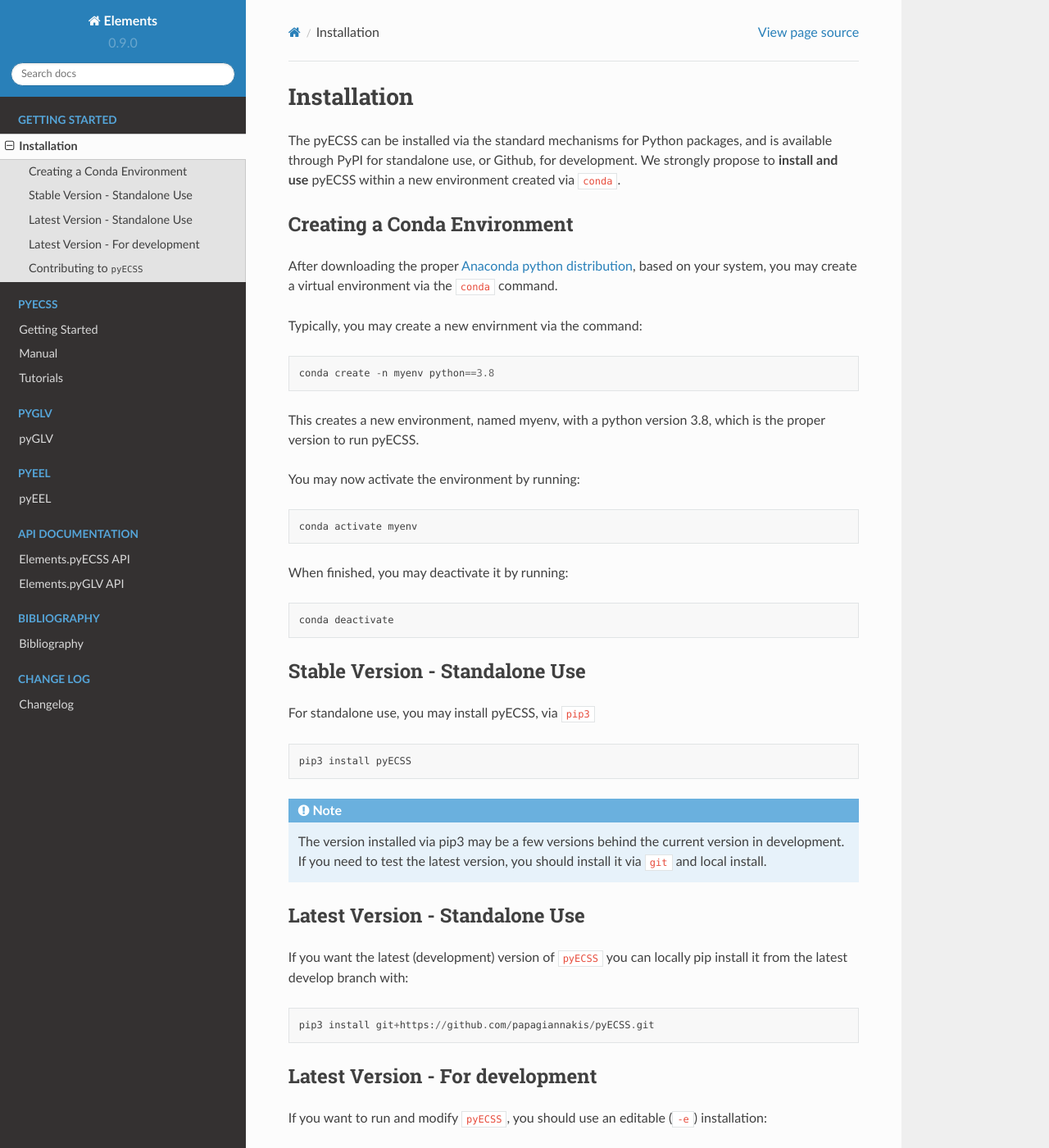
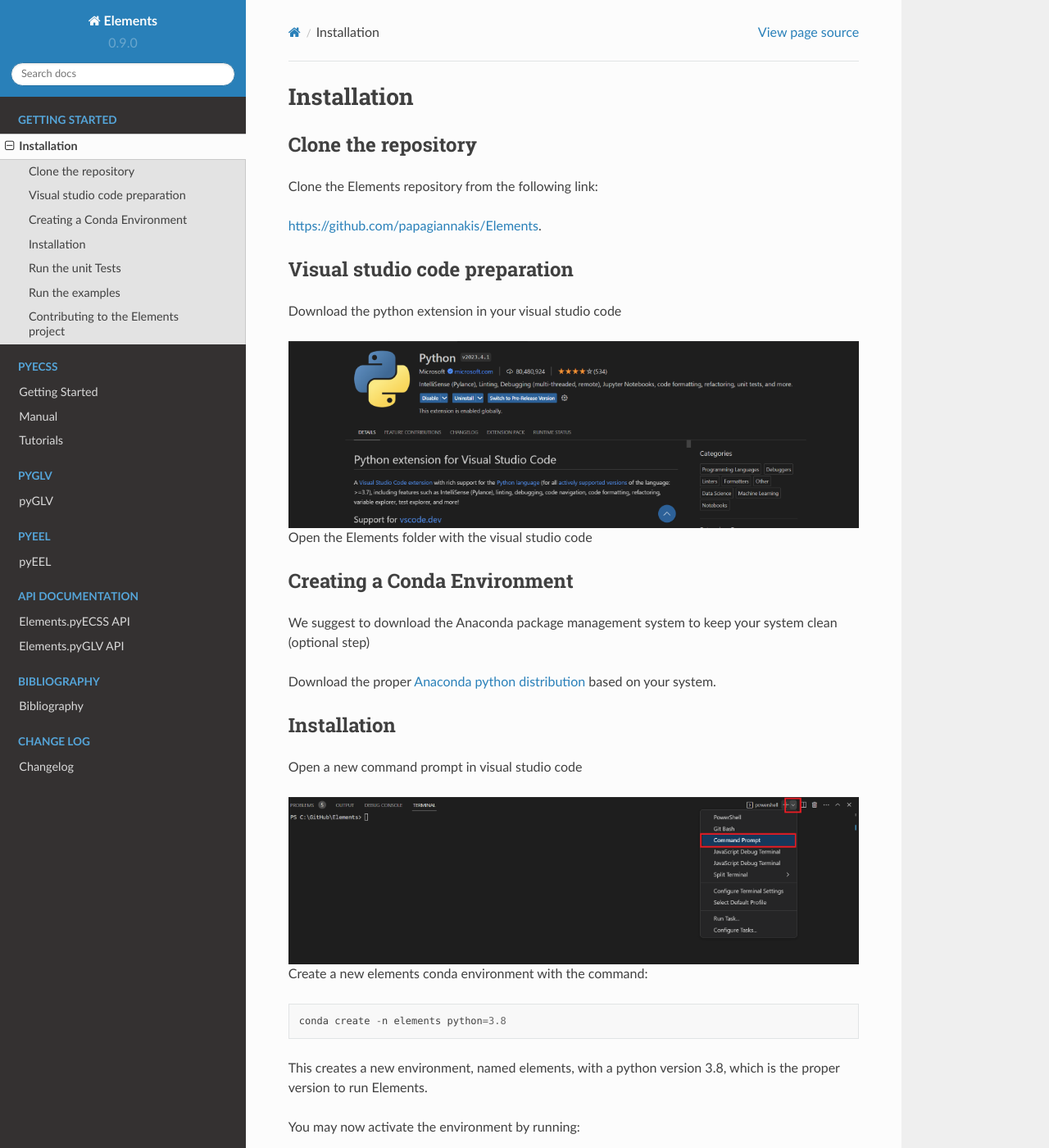
Before and after one commit to papagiannakis/Elements, a Sphinx documentation site: the page built from docs/source/getting_started/installation.rst, in a window 1280 px wide and 1400 px high. Shown: the whole window at 82% size. Built offline with Sphinx 7.4.7 and the Read the Docs theme 2.0.0, drawn with Linux system fonts in a browser that asks for light colours; some of the changed text lies outside the part shown.

Commit message:
Installation tutorial

```diff
--- a/docs/source/getting_started/installation.rst
+++ b/docs/source/getting_started/installation.rst
@@ -1,65 +1,100 @@
 Installation
 ============
 
-The pyECSS can be installed via the standard mechanisms for Python packages, and is available through PyPI for standalone use,
-or Github, for development. We strongly propose to **install and use** pyECSS within a new environment created via ``conda``.
+Clone the repository
+------------------------------
+
+Clone the Elements repository from the following link:
+
+`https://github.com/papagiannakis/Elements <https://github.com/papagiannakis/Elements>`_.
+
+
+Visual studio code preparation
+--------------------------------
+
+Download the python extension in your visual studio code
+
+.. image:: img/pythonExtension.png
+    :align: center
+
+
+Open the Elements folder with the visual studio code
 
 
 Creating a Conda Environment
-------------------------------
-After downloading the proper
-`Anaconda python distribution <https://www.anaconda.com/distribution/#download-section>`_,
-based on your system, you may create a virtual environment via the ``conda`` command.
+----------------------------------------
 
-Typically, you may create a new envirnment via the command::
+We suggest to download the Anaconda package management system to keep your system clean (optional step)
 
-    conda create -n myenv python==3.8
+Download the proper `Anaconda python distribution <https://www.anaconda.com/distribution/#download-section>`_ based on your system.
 
-This creates a new environment, named myenv, with a python version 3.8, which is the proper version to run pyECSS.
+
+Installation
+--------------------------------
+
+Open a new command prompt in visual studio code
+
+.. image:: img/cmd.png
+    :align: center
+
+Create a new elements conda environment with the command::
+
+    conda create -n elements python=3.8
+
+This creates a new environment, named elements, with a python version 3.8, which is the proper version to run Elements.
 
 You may now activate the environment by running::
 
-    conda activate myenv
+    conda activate elements
 
-When finished, you may deactivate it by running::
+Install the needed packages to your elements environment with the following command::
 
-    conda deactivate
+    pip install -e .
+
+.. image:: img/pipInstall.png
+    :align: center
+
+Your elements project is now ready!
+
+Run the unit Tests
+--------------------------------
+
+To run the unit tests
+
+Click the unit test icon on the left side panel. Then to run the test click the run test button.
+
+.. image:: img/unitTests.png
+    :align: center
+
+Make sure that all the tests run properly.
+
+Run the examples
+--------------------------------
+
+Now let's run some Elements examples
+
+Navigate to the **pyGLV/examples** folder and click the **example_9_textures_with_lighting.py** example.
+
+Click the python version button on the bottom right and select the elements environment we created.
+
+.. image:: img/runExample.png
+    :align: center
+
+Then press the F5 button to run the example
 
 
-
-Stable Version - Standalone Use
---------------------------------
-For standalone use, you may install pyECSS, via ``pip3`` ::
-
-    pip3 install pyECSS
-
-.. note ::
-
-    The version installed via pip3 may be a few versions behind the current version in development.
-    If you need to test the latest version, you should install it via ``git`` and local install.
-
-Latest Version - Standalone Use
-----------------------------------
-
-If you want the latest (development) version of ``pyECSS`` you can locally pip install it from the latest develop branch with::
-
-    pip3 install git+https://github.com/papagiannakis/pyECSS.git
-
-Latest Version - For development
------------------------------------
-
-If you want to run and modify ``pyECSS``, you should use an editable (``-e``) installation::
-
-    git clone https://github.com/papagiannakis/pyECSS.git
-    pip3 install -e ./pyECSS
+.. image:: img/rotatingCube.png
+    :align: center
 
 
-Contributing to ``pyECSS``
------------------------------------
+The rotating cube should appear!
 
-In order to contribute to contribute to the ``pyECSS`` package:
+Contributing to the Elements project
+---------------------------------------
 
-1. Fork the `develop branch <https://github.com/papagiannakis/pyECSS.git>`_.
+In order to contribute to contribute to the Elements package:
+
+1. Fork the `develop branch <https://github.com/papagiannakis/Elements>`_.
 2. Clone your forked repo to your computer.
 3. Install it in editable mode by running::
 
@@ -69,4 +104,4 @@
 
 4. Create a feature branch from the develop branch, and work on it.
 5. Push your feature branch to your github repo.
-6. Open a Pull Request to the `original develop branch <https://github.com/papagiannakis/pyECSS.git>`_.
+6. Open a Pull Request to the `original develop branch <https://github.com/papagiannakis/Elements>`_.
```
Also changed, not shown: docs/source/getting_started/img/cmd.png (added), docs/source/getting_started/img/pipInstall.png (added), docs/source/getting_started/img/pythonExtension.png (added), docs/source/getting_started/img/rotatingCube.png (added), docs/source/getting_started/img/runExample.png (added), docs/source/getting_started/img/unitTests.png (added).
